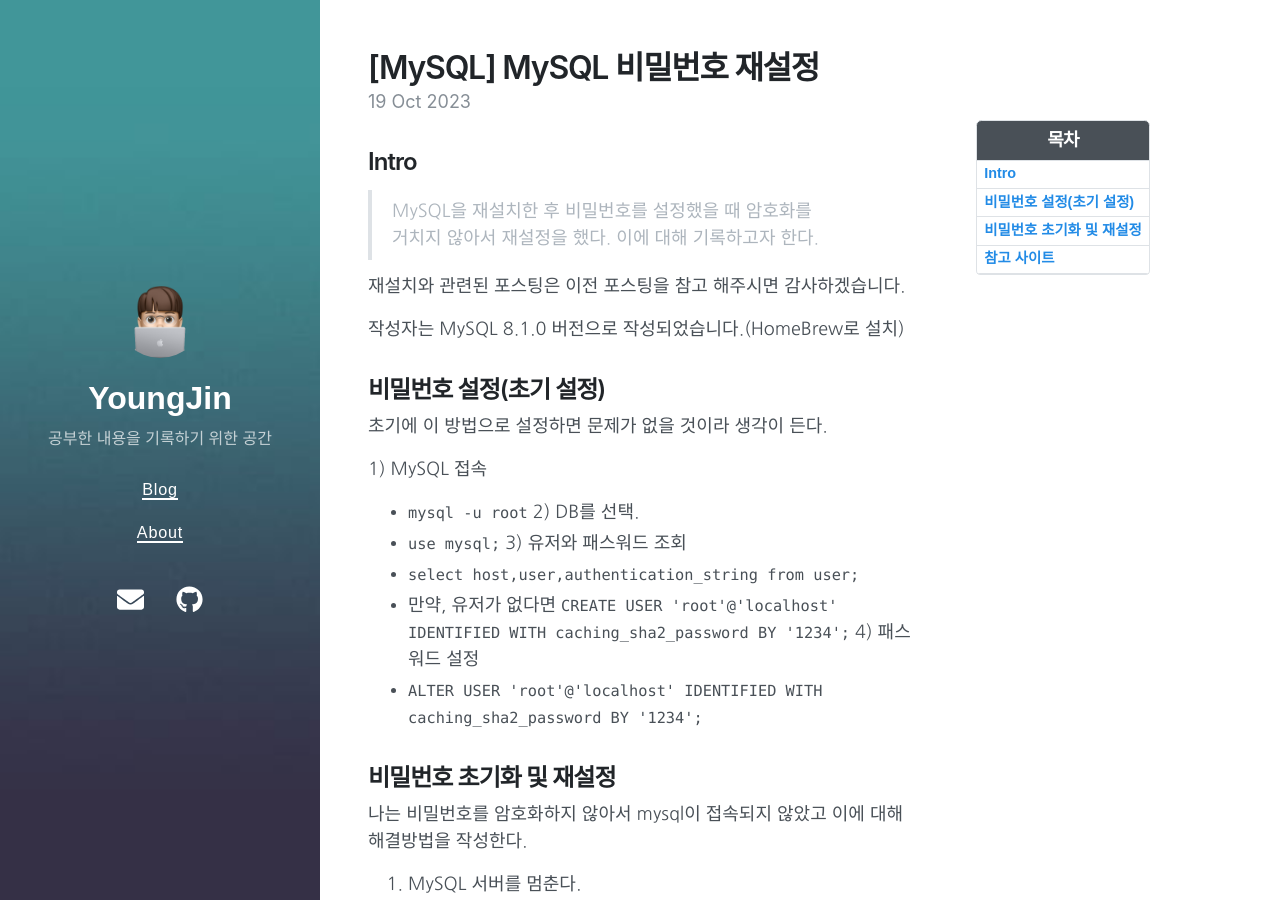
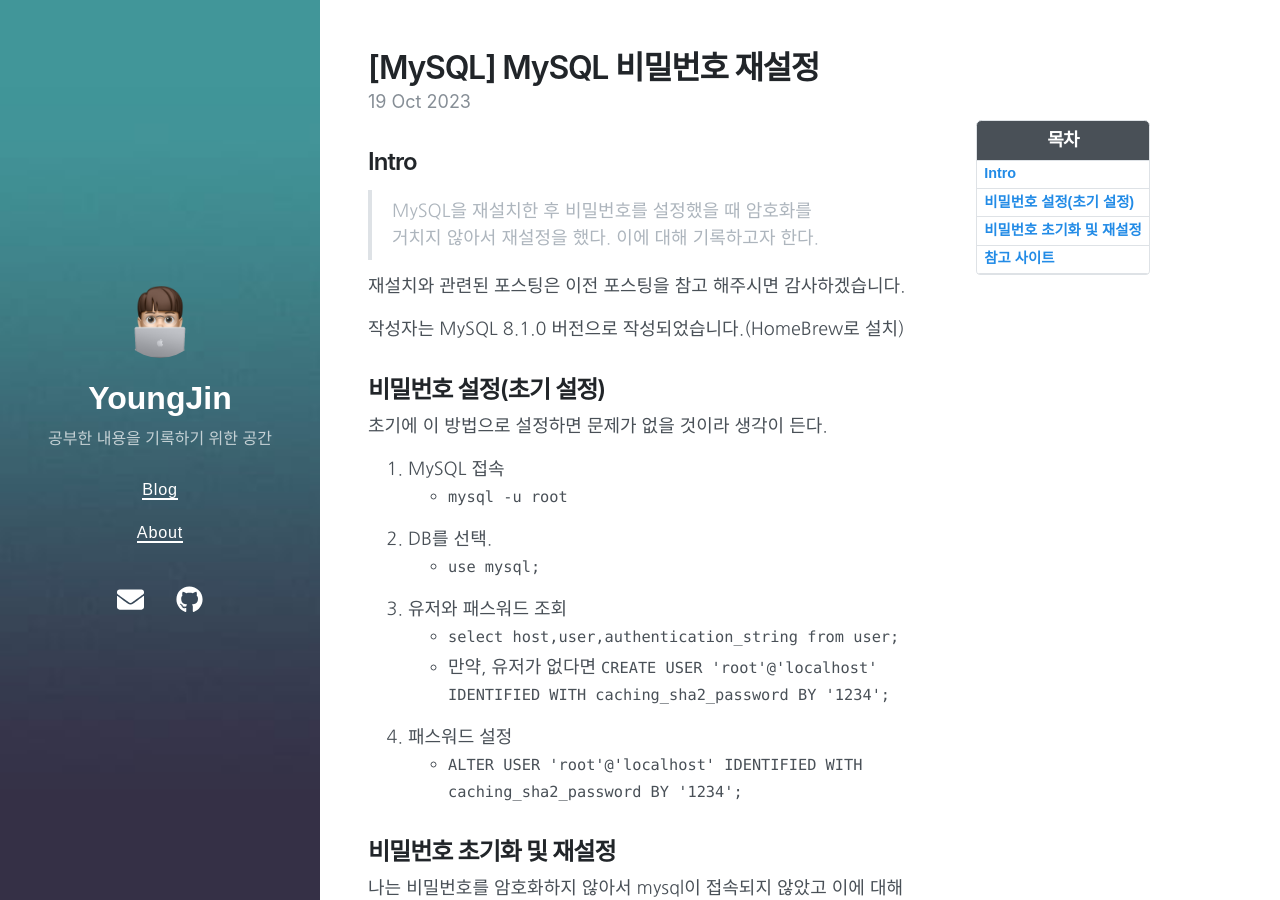
Before and after one commit to parkyoungjiin/parkyoungjiin.github.io, a Jekyll site: the page built from _posts/2023-10-19-MySQL 설정.md, in a window 1280 px wide and 900 px high. Built offline with Jekyll 4.4.1, drawn with Linux system fonts in a browser that asks for light colours; nearby versions of some CDN libraries.

Commit message:
Update 2023-10-19-MySQL 설정.md
번호 매기기 수정.

````diff
--- a/_posts/2023-10-19-MySQL 설정.md
+++ b/_posts/2023-10-19-MySQL 설정.md
@@ -20,14 +20,14 @@ toc_label: "MySQL"
 ## 비밀번호 설정(초기 설정)
 초기에 이 방법으로 설정하면 문제가 없을 것이라 생각이 든다.
 
-1) MySQL 접속
+1. MySQL 접속
    - ```mysql -u root```
-2) DB를 선택.
+2. DB를 선택.
    - ```use mysql;```
-3) 유저와 패스워드 조회
+3. 유저와 패스워드 조회
    - ```select host,user,authentication_string from user;```
    - 만약, 유저가 없다면 ```CREATE USER 'root'@'localhost' IDENTIFIED WITH caching_sha2_password BY '1234';```
-4) 패스워드 설정
+4. 패스워드 설정
    - ```ALTER USER 'root'@'localhost' IDENTIFIED WITH caching_sha2_password BY '1234';```
 
 
````
